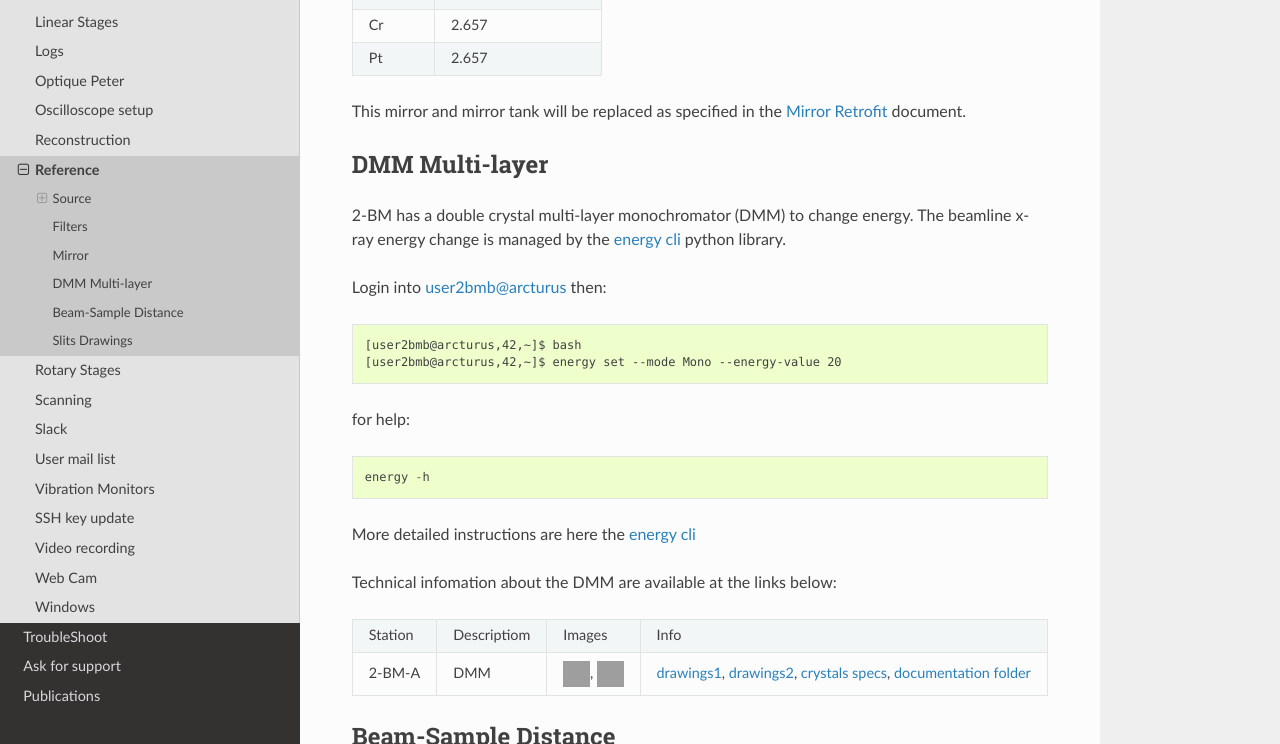
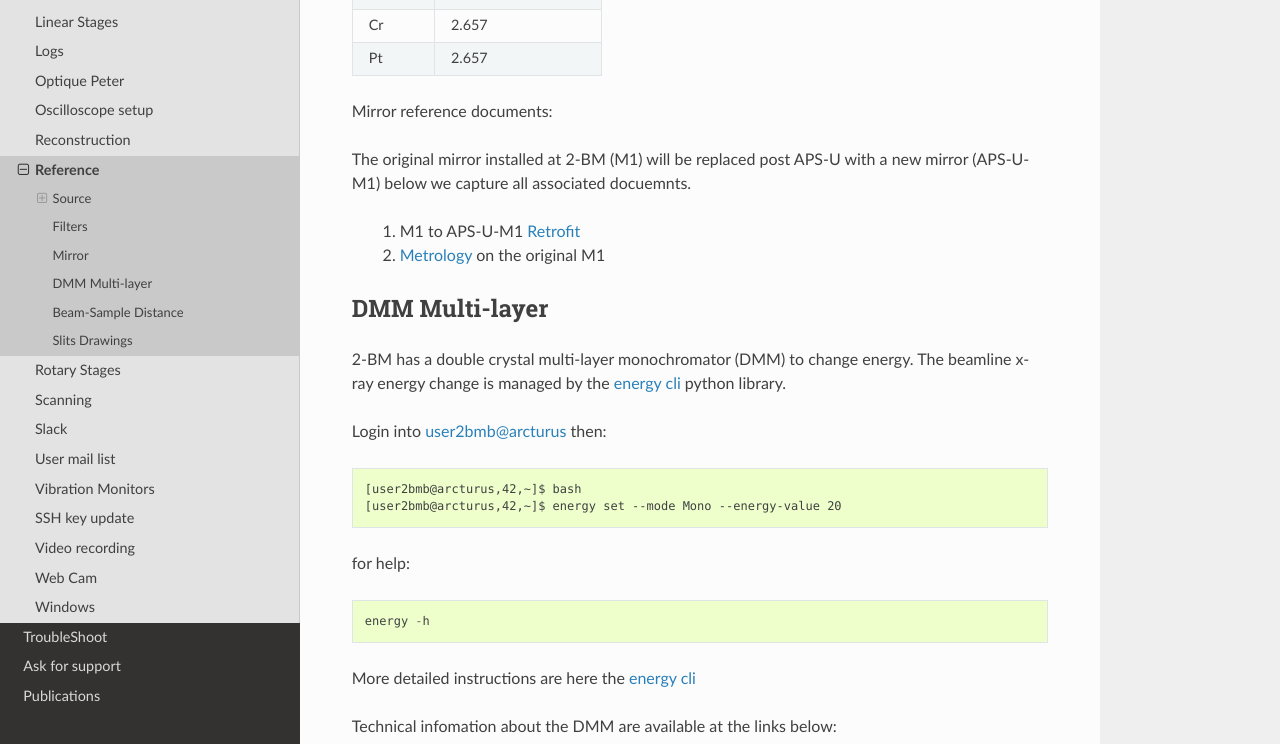
Before and after one commit to xray-imaging/2bm-docs, a Sphinx documentation site: the page built from docs/source/ops/item_090.rst, in a window 1280 px wide and 900 px high, scrolled down 2116 px, cut to the strip 156-900 px from the top of the window. Built offline with Sphinx 7.4.7 and the Read the Docs theme 2.0.0, drawn with Linux system fonts in a browser that asks for light colours; the version number could not be read and is left out; grey boxes are pictures that could not be loaded.

Commit message:
added M1 metrology doc link

```diff
--- a/docs/source/ops/item_090.rst
+++ b/docs/source/ops/item_090.rst
@@ -79,7 +79,12 @@ The pre-APS-U `mirror <https://anl.box.com/s/nyvibklz6ckkm148aoo02ht3e0bowxs9>`_
 | Pt          |      2.657           |
 +-------------+----------------------+
 
-This mirror and mirror tank will be replaced as specified in the `Mirror Retrofit <https://anl.box.com/s/m3m0j77m081az932ae4lqrbz4lgebw4u>`_ document.
+Mirror reference documents:
+
+The original mirror installed at 2-BM (M1) will be replaced post APS-U with a new mirror (APS-U-M1) below we capture all associated docuemnts.
+
+    #. M1 to APS-U-M1 `Retrofit <https://anl.box.com/s/m3m0j77m081az932ae4lqrbz4lgebw4u>`_
+    #. `Metrology <https://anl.box.com/s/2ki5fhawdckqkdjkzxjrudjmqkpllpkc>`_ on the original M1
 
 
 DMM Multi-layer
```
